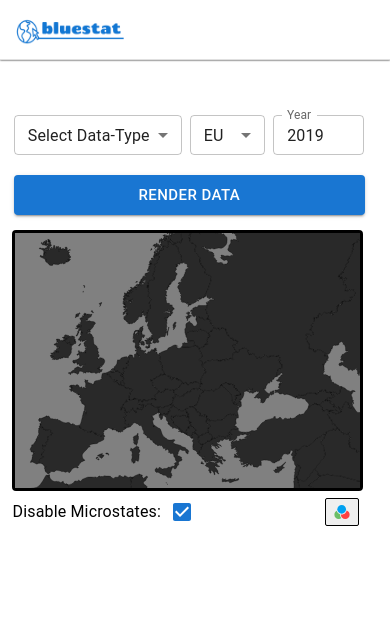
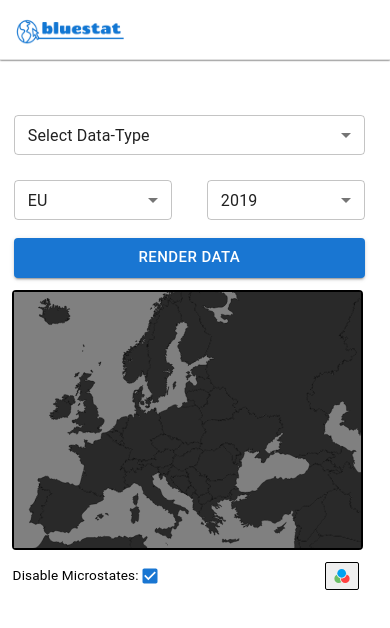
Before and after one commit to gchib00/bluestat, a React (Create React App) app: page / in a window 390 px wide. Shown: the top 628 px of the page. Built offline with nearby package versions, Linux system fonts and the light colour scheme.

Commit message:
fixed maxYear value for mobile, fixed border styling issue for mobile users

```diff
--- a/package.json
+++ b/package.json
@@ -2,6 +2,7 @@
   "name": "my-app",
   "version": "0.1.0",
   "private": true,
+  "homepage": "https://bluestat.eu",
   "dependencies": {
     "@emotion/react": "^11.7.1",
     "@emotion/styled": "^11.6.0",
@@ -23,6 +24,8 @@
   "scripts": {
     "start": "react-scripts start",
     "build": "react-scripts build",
+    "predeploy": "npm run build",
+    "deploy": "gh-pages -d build",
     "test": "react-scripts test",
     "eject": "react-scripts eject",
     "lint": "eslint ."
@@ -50,6 +53,7 @@
     "@typescript-eslint/eslint-plugin": "^5.9.0",
     "@typescript-eslint/parser": "^5.9.0",
     "eslint": "^8.6.0",
-    "eslint-plugin-react": "^7.28.0"
+    "eslint-plugin-react": "^7.28.0",
+    "gh-pages": "^3.2.3"
   }
 }
--- a/src/components/ColorSelector.tsx
+++ b/src/components/ColorSelector.tsx
@@ -65,7 +65,7 @@ const ColorPalette = styled.div`
   height: 100%;
   width: 70%;
   align-items: center;
-  @media (max-width: 400px) {
+  @media (max-width: 415px) {
     width: 64%;
   }
 `
--- a/src/components/DataCustomization.tsx
+++ b/src/components/DataCustomization.tsx
@@ -14,13 +14,6 @@ const Container = styled.div`
   margin: 10px 0px 10px 6px;
   @media (max-width: 1333px) {
     min-width: 100%;
-    height: 120px;
-    justify-content: flex-start;
-    flex-direction: row;
-    flex-wrap: wrap;
-  }
-  @media (max-width: 365px) {
-    min-width: 100%;
     height: 180px;
     justify-content: flex-start;
     flex-direction: row;
@@ -33,11 +26,6 @@ const FormContainer = styled.form`
   min-width: 300px;
   align-items: center;
   @media (max-width: 1333px) {
-    min-width: 180px;
-    width: 350px;
-    height: 60px;
-  }
-  @media (max-width: 365px) {
     min-width: 0px;
     width: 100%;
     height: 130px;
@@ -45,12 +33,6 @@ const FormContainer = styled.form`
     flex-wrap: wrap;
   }
 `
-// const DataTypeLabel = styled.label`
-//   font-family: Arial, Helvetica, sans-serif;
-//   font-size: 1.1rem;
-//   color: black;
-//   margin-right: 8px;
-// `
 interface Props {
   loader: boolean;
   dataToProcess: DataToProcess;
@@ -61,7 +43,12 @@ export const DataCustomization = ({loader, dataToProcess, setDataToProcess}: Pro
   const [dataType, setDataType] = useState<string>(dataToProcess.dataType)
   const [visibleCountries, setVisibleCountries] = useState<string>(dataToProcess.visibleCountries)
   const isWideScreen = useMediaQuery({ query: "(min-width: 1333px)" })
-  const isNarrowScreen = useMediaQuery({ query: "(max-width: 365px)" })
+  const minYear=1990; const maxYear=2020
+
+  const availableYears = [] //arr for populating the "Select" element (because TextField type=number is incompatable with mobile)
+  for(let i=minYear; i<=maxYear; i++) { //populate arr with available years
+    availableYears.push(i.toString())
+  }
 
   const handleSubmit = () => {
     setDataToProcess({
@@ -75,12 +62,11 @@ export const DataCustomization = ({loader, dataToProcess, setDataToProcess}: Pro
   return (
     <Container>
       <FormContainer>
-        {/* {isWideScreen ? <DataTypeLabel htmlFor="dataType">Select Metric:</DataTypeLabel> : null} */}
         <Select
           id="dataType"
           value={dataType}
           renderValue={(selectedVal) => selectedVal === "None" ? "Select Data-Type" : dataType}
-          sx={isNarrowScreen ? {width:"100%", height:40} : {width:190, height:40 }}
+          sx={isWideScreen ? {width:190, height:40 } : {width:"100%", height:40}}
           onChange={(e) => setDataType(e.target.value)}
         >
           <MenuItem value="None">None</MenuItem>
@@ -93,23 +79,36 @@ export const DataCustomization = ({loader, dataToProcess, setDataToProcess}: Pro
         </Select>
         <Select
           value={visibleCountries}
-          sx={isNarrowScreen ? {width:"45%", height:40}: {width:100, marginLeft:1, height:40}}
+          sx={isWideScreen ? {width:100, marginLeft:1, height:40} : {width:"45%", height:40}}
           onChange={(e) => setVisibleCountries(e.target.value)}
         >
           <MenuItem value="EU">EU</MenuItem>
           <MenuItem value="EEA">EEA</MenuItem>
           <MenuItem value="Europe+">Europe+</MenuItem>
         </Select>
+        {isWideScreen ? //Textfield type="number" isn't suitable for mobile users. Render "Select" version instead
           <TextField
             type="number"
-          sx={isNarrowScreen ? {width:"45%", marginLeft:1} : {width:120, marginLeft:1}}
-          InputProps={{ inputProps: {max:2020, min:1990} }}
+            sx={isWideScreen ? {width:120, marginLeft:1} : {width:"45%", marginLeft:1}}
+            InputProps={{ inputProps: {max:maxYear, min:minYear} }}
             size="small"
             defaultValue={selectedYear}
             label="Year"
             onKeyDownCapture={(e) => e.preventDefault()}
             onChange={(e) => setSelectedYear(e.target.value)}
           />
+          :
+          <Select
+            value={selectedYear}
+            sx={{width:"45%", height:40}}
+            onChange={(e) => setSelectedYear(e.target.value)}
+            MenuProps={{ PaperProps: {sx: { maxHeight:200 }} }}
+          >
+            {availableYears.map(year => {
+              return(<MenuItem key={year} value={year}>{year}</MenuItem>)
+            })}
+          </Select>
+        }
       </FormContainer>
       {isWideScreen ?
         <Button
--- a/src/components/InteractiveMapEurope.tsx
+++ b/src/components/InteractiveMapEurope.tsx
@@ -40,17 +40,18 @@ const MapContainer = styled.div`
   min-height: 250px;
   margin: 0px 4px 0px 4px;
   border-radius: 4px;
-  border: 3px solid black;
+  border: 2px solid black;
   display:flex;
   justify-content: center;
   align-items: center;
+  background-color: black;
   @media (max-width: 1333px) {
     width: 60vw;
   }
   @media (max-width: 900px) {
     width: 90vw;
   }
-  @media (max-width: 365px) {
+  @media (max-width: 415px) {
     min-height: 130px;
   }
 `
--- a/src/components/MapSVG/EuropeSVG.tsx
+++ b/src/components/MapSVG/EuropeSVG.tsx
@@ -44,7 +44,7 @@ const SvgComponent = ({loader, sortedCountryList, mapColor}: Props) => {
   }
 
   return(
-    <svg xmlns="http://www.w3.org/2000/svg" viewBox="280 250 1680 1240" style={{filter: mapDimmer()}}>
+    <svg xmlns="http://www.w3.org/2000/svg" height="100%" width="100%" viewBox="280 250 1680 1240" style={{filter: mapDimmer()}}>
       <defs>
         <linearGradient id="a">
           <stop
--- a/src/components/SecondaryDataCustomization.tsx
+++ b/src/components/SecondaryDataCustomization.tsx
@@ -17,7 +17,7 @@ const LowerContainer = styled.div`
   }
   @media (max-width: 900px) {
     width: 90vw;
-    margin: 0rem 2rem 0rem 0rem;
+    margin: 0.4rem 2rem 0rem 0rem;
     flex-direction: row;
   }
 `
@@ -33,7 +33,7 @@ export const SecondaryDataCustomization = ({dataToProcess, setDataToProcess, map
   const handleCheckboxClick = () => {
     setDataToProcess({...dataToProcess, microStates: !showMicroStates})
   }
-  const isNarrowScreen = useMediaQuery({ query: "(max-width: 385px)" })
+  const isNarrowScreen = useMediaQuery({ query: "(max-width: 415px)" })
 
   return (
     <LowerContainer>
--- a/src/components/StatesList.tsx
+++ b/src/components/StatesList.tsx
@@ -21,7 +21,7 @@ const Description = styled.h2`
   font-family: Arial, Helvetica, sans-serif;
   text-align: center;
   margin: 35px 0px 12px 0px;
-  @media (max-width: 365px) {
+  @media (max-width: 415px) {
     font-size: 0.9rem;
   }
 `
@@ -44,7 +44,7 @@ interface Row {
 
 export const StatesList = ({sortedCountryList, dataType}: Props) => {
   const isWideScreen = useMediaQuery({ query: "(min-width: 1333px)" })
-  const isNarrowScreen = useMediaQuery({ query: "(max-width: 365px)" })
+  const isNarrowScreen = useMediaQuery({ query: "(max-width: 415px)" })
   const columns: Column[] = [
     { id: "name", label: "State", minWidth: 80 },
     { id: "code", label: "Code", minWidth: 30 },
```
Also changed, not shown: 1 other file (tests, documents, lock files or other folders). Lines whose indentation alone changed are shown as unchanged.
